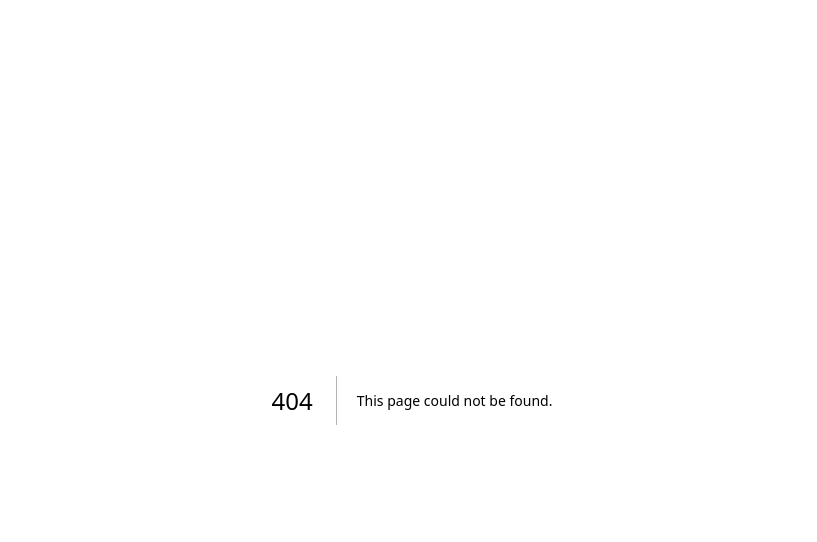
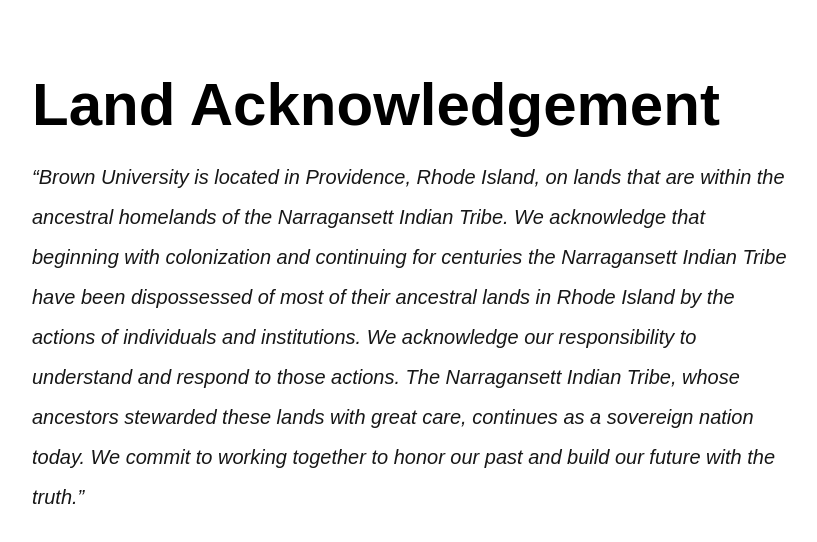
Before and after one commit to fullstackatbrown/project-boc, a Next.js app: page /about/LandAcknowledgement in a window 1280 px wide. Before the commit this address had no page. Shown: the top 542 px of the page, without its empty margins (228-1045 px from the left). Built offline with nearby package versions, Linux system fonts and the light colour scheme.

Commit message:
set up land acknowledgement page

```diff
--- /dev/null
+++ b/src/app/about/LandAcknowledgement/page.tsx
@@ -0,0 +1,33 @@
+import NavBar from "../../components/NavBar";
+
+export default function LandAcknowledgement() {
+    return (
+        <div className="h-full min-h-screen w-full">
+            <div>
+                <NavBar></NavBar>
+            </div>
+            {/* Dynamic spacer based on header height */}
+            <div style={{ minHeight: `5px` }}></div>
+
+            <div id="content" className="text-center p-5">
+                <div>
+                    <h1 className="mx-60 mb-8 text-black text-6xl font-bold mb-12 text-left leading-10">
+                    Land Acknowledgement
+                    </h1>
+                </div>
+                <div id="paragraph" className="mx-60 mb-8 text-xl font-[100] text-left leading-10 italic">
+                “Brown University is located in Providence, Rhode Island, on lands that are within the ancestral
+                homelands of the Narragansett Indian Tribe. We acknowledge that beginning with colonization and
+                continuing for centuries the Narragansett Indian Tribe have been dispossessed of most of their
+                ancestral lands in Rhode Island by the actions of individuals and institutions. We acknowledge our
+                responsibility to understand and respond to those actions. The Narragansett Indian Tribe, whose ancestors
+                stewarded these lands with great care, continues as a sovereign nation today. We commit to working together
+                to honor our past and build our future with the truth.”
+
+
+                </div>
+            </div>
+
+        </div>
+    )
+}
```
